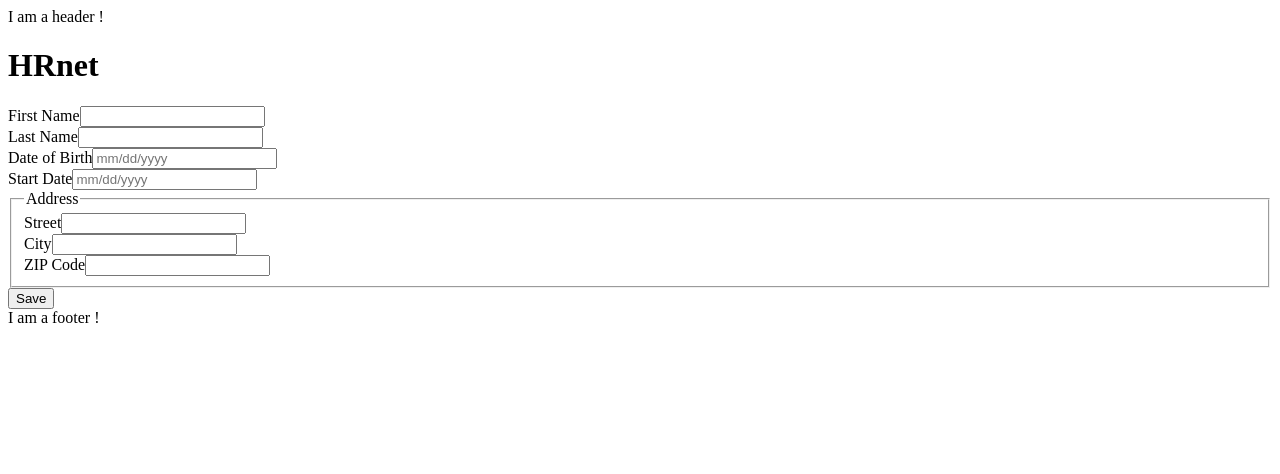
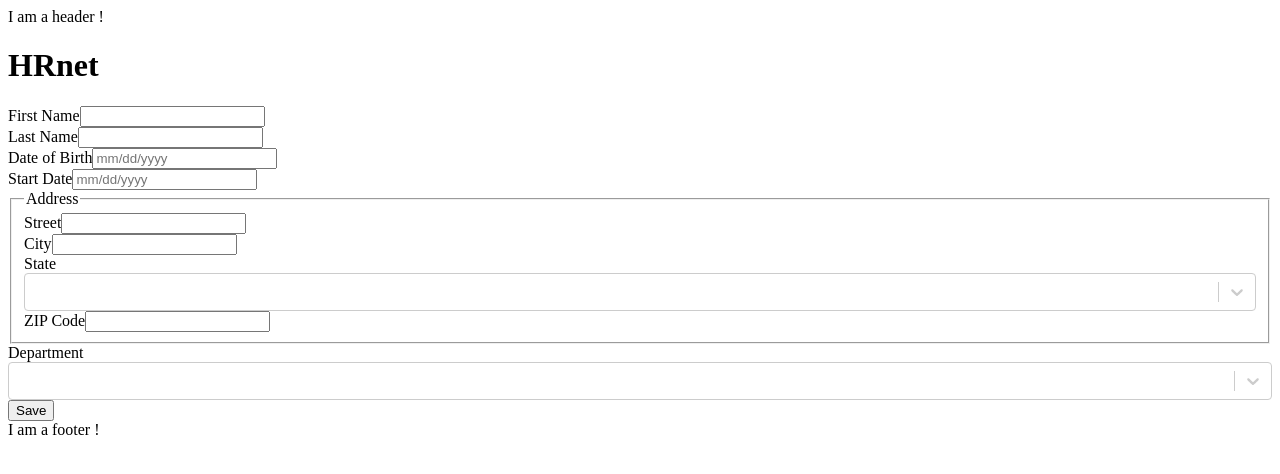
Before and after one commit to SebDelile/SebastienDelile_14_22122021, a Next.js app: page / in a window 1280 px wide. Shown: the top 474 px of the page. Built offline with nearby package versions, Linux system fonts and the light colour scheme.

Commit message:
feat: add select states and department in Form

```diff
--- a/components/Form.tsx
+++ b/components/Form.tsx
@@ -2,8 +2,11 @@ import { useForm, Controller, SubmitHandler } from 'react-hook-form';
 import { InputWrapper } from './InputWrapper';
 import DatePicker from 'react-datepicker';
 import 'react-datepicker/dist/react-datepicker.css';
+import Select from 'react-select';
 import { formatDateToString } from '../utils/formatDateToString';
 import { dateBasicMath } from '../utils/dateBasicMath';
+import { US_STATES } from '../utils/US_STATES';
+import { DEPARTMENTS } from '../utils/DEPARTMENTS';
 
 type FormScheme = {
   firstName: string;
@@ -13,6 +16,8 @@ type FormScheme = {
   street: string;
   city: string;
   zipCode: number;
+  state: string;
+  department: string;
 };
 
 export const Form = () => {
@@ -128,6 +133,28 @@ export const Form = () => {
           />
         </InputWrapper>
 
+        <InputWrapper name="state" label="State" error={errors.state}>
+          <Controller
+            control={control}
+            name="state"
+            rules={{
+              required: 'Please select a state',
+            }}
+            render={({ field: { onChange, value } }) => (
+              <Select
+                onChange={(e) => onChange(e?.value)}
+                value={{
+                  value: value,
+                  label: US_STATES.find((state) => value === state.value)
+                    ?.label,
+                }}
+                options={US_STATES}
+                instanceId="select-state"
+              />
+            )}
+          />
+        </InputWrapper>
+
         <InputWrapper name="zipCode" label="ZIP Code" error={errors.zipCode}>
           <input
             type="number"
@@ -146,6 +173,31 @@ export const Form = () => {
         </InputWrapper>
       </fieldset>
 
+      <InputWrapper
+        name="department"
+        label="Department"
+        error={errors.department}
+      >
+        <Controller
+          control={control}
+          name="department"
+          rules={{
+            required: 'Please select a department',
+          }}
+          render={({ field: { onChange, value } }) => (
+            <Select
+              onChange={(e) => onChange(e?.value)}
+              value={{
+                value: value,
+                label: value,
+              }}
+              options={DEPARTMENTS}
+              instanceId="select-department"
+            />
+          )}
+        />
+      </InputWrapper>
+
       <button type="submit">Save</button>
     </form>
   );
```
